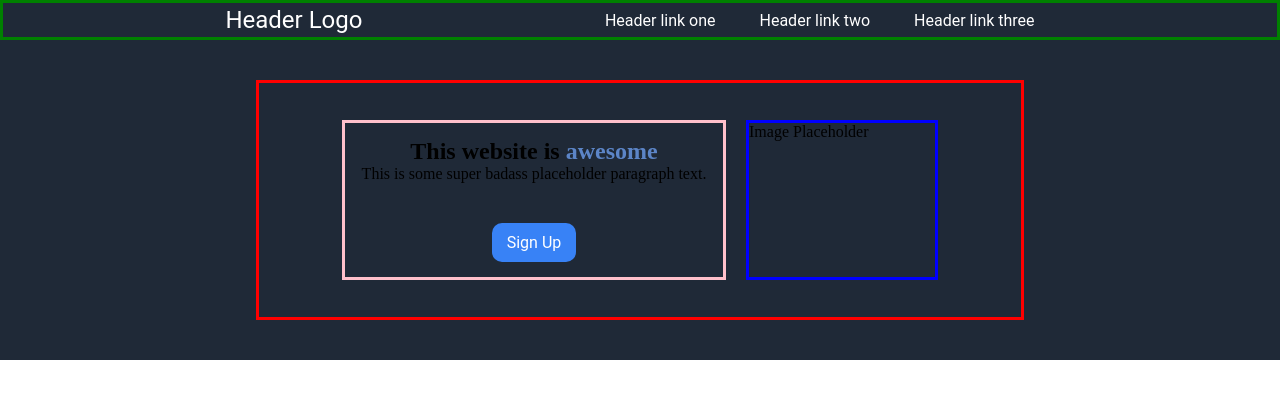
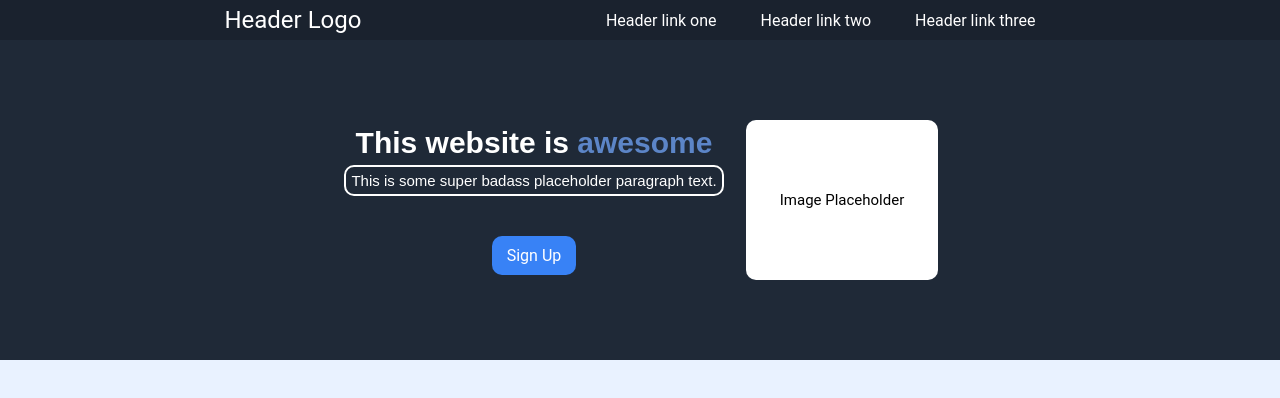
Before and after one commit to Ic3Archer/OdinLandingPage, a plain HTML site: page index.html in a window 1280 px wide. Drawn offline with Linux system fonts and the light colour scheme.

Commit message:
edited style.css

```diff
--- a/style.css
+++ b/style.css
@@ -2,6 +2,10 @@
     margin: 0;
     padding: 0;
     box-sizing: border-box;
+}
+
+body {
+    background-color: rgb(233, 242, 255);
 }
 
 .headerContainer {
@@ -20,8 +24,7 @@
     align-items: center;
     width: 100vw;
     height: 5vh;
-    border: 3px solid green;
-    background-color: #1f2937;
+    background-color: #1a222e;
 }
 
 .navBar p {
@@ -48,7 +51,6 @@
 
 .headerContent {
     display: flex;
-    border: 3px solid red;
     width: 60vw;
     height: 30vh;
     align-items: center;
@@ -59,13 +61,29 @@
 .headerTextContainer {
     display: flex;
     flex-direction: column;
-    border: 3px solid pink;
     width: 30vw;
     height: 20vh;
     align-items: center;
     justify-content: center;
 }
 
+.headerTextContainer h2 {
+    color: white;
+    font-family: 'Robot', sans-serif;
+    font-size: 30px;
+}
+
+.headerTextContainer p {
+    margin-top: 5px;
+    border: 2px solid;
+    padding: 5px;
+    border-radius: 10px;
+    color: white;
+    font-family: 'Robot', sans-serif;
+    font-size: 15px;
+}
+
+/*!"BUTTON"*/
 .headerTextContainer a{
     text-decoration: none;
     margin-top: 40px;
@@ -79,10 +97,24 @@
     border-radius: 10px;
 }
 
+.headerTextContainer a:hover{
+    background-color: #316ecf;
+}
+
 .headerImage {
     display: flex;
     width: 15vw;
     height: 20vh;
-    border: 3px solid blue;
+    background-color: rgb(255, 255, 255);
     margin-left: 20px;
+    border-radius: 10px;
+    align-items: center;
+    justify-content: center;
 }
+
+.headerImage p {
+    text-align: center;
+    font-family: 'Roboto', sans-serif;
+    font-size: 15px;
+
+}
```
